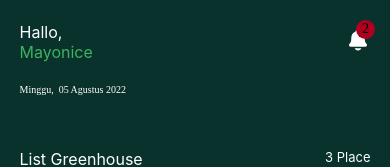
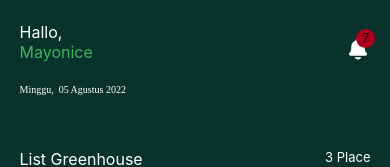
Before and after one commit to FARRAS-DARKUNO/Monitoeing-ITERA-HERRO, a React Native app: screen /BerandaPage in a window 390 px wide. Shown: the top 167 px of the page. Built offline with nearby package versions, Linux system fonts and the light colour scheme.

Commit message:
fix notification

```diff
--- a/src/page/beranda/beranda_page.js
+++ b/src/page/beranda/beranda_page.js
@@ -43,9 +43,28 @@ const [notif, setNotif] = useState([
         notifikasi:1
     },
     {
-        id: 2,
-        notifikasi:2
+        id: 1,
+        notifikasi:1
     },
+    {
+        id: 1,
+        notifikasi:1
+    },
+    {
+        id: 1,
+        notifikasi:1
+    },    {
+        id: 1,
+        notifikasi:1
+    },
+    {
+        id: 1,
+        notifikasi:1
+    },    {
+        id: 1,
+        notifikasi:1
+    },
+
 ]
 );
 const [notifications, setNotifications] = useState(null);
@@ -65,15 +84,25 @@ const [notifications, setNotifications] = useState(null);
                     setNotifications(item);
                  }}>
                     {
-                       notif.length > 0 ? (
-                                <View style={[stylesGlobal.backgroundOnError, { justifyContent: 'center', alignItems: 'center', alignContent: 'center', width: 19, height: 19, borderRadius: 14 }]}>
-                                    <Text style={stylesGlobal.body1}>{notif.length}</Text>
-                                </View>
-                        ) : (
-                            <View style={{ justifyContent: 'center', alignItems: 'center', alignContent: 'center', width: 19, height: 19, borderRadius: 14 }}>
+                        notif.length > 0  && notif.length < 9 ? (
+                            <View style={[stylesGlobal.backgroundOnError, { justifyContent: 'center', alignItems: 'center', alignContent: 'center', width: 19,top:19, height: 19, borderRadius: 14 }]}>
+                                <Text style={stylesGlobal.body1}>{notif.length}</Text>
                             </View>
-                            )
-                        }
+                    ) : (
+                        <View style={{ justifyContent: 'center', alignItems: 'center', alignContent: 'center',width: 19, height: 19}}>
+                        </View>
+                        )
+                    }
+                    {
+                        notif.length >= 9 ? (
+                            <View style={[stylesGlobal.backgroundOnError, { justifyContent: 'center', alignItems: 'center', alignContent: 'center', width: 19, height: 19, borderRadius: 14 }]}>
+                                <Text style={stylesGlobal.body1}>9+</Text>
+                            </View>
+                    ) : (
+                        <View style={{ justifyContent: 'center', alignItems: 'center', alignContent: 'center',width: 19, height: 19}}>
+                        </View>
+                        )
+                    }
                         <Ionicons name="notifications" size={24} color="#fff" style={[stylesGlobal.surface,{marginRight:10,left:-10,top:-12,zIndex:-1}]}/>
                 </TouchableOpacity>
             </View>
```
